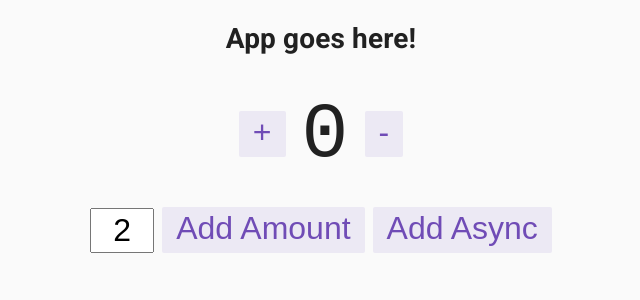
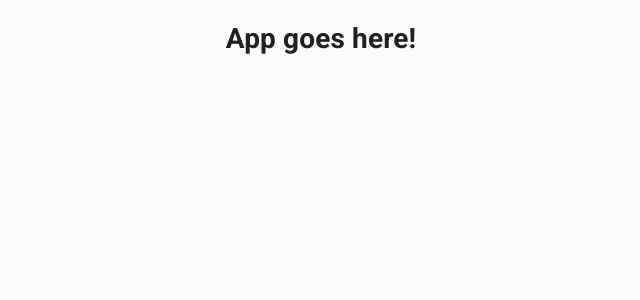
Before and after one commit to brriann/reactredux, a React (Create React App) app: page / in a window 1280 px wide. Shown: the top 300 px of the page, without its empty margins (319-959 px from the left). Built offline with nearby package versions, Linux system fonts and the light colour scheme.

Commit message:
app -= counter

```diff
--- a/src/App.tsx
+++ b/src/App.tsx
@@ -1,6 +1,5 @@
 import React from 'react';
 import CssBaseline from '@material-ui/core/CssBaseline';
-import { Counter } from './features/counter/Counter';
 import './App.css';
 
 function App() {
@@ -9,7 +8,6 @@ function App() {
       <CssBaseline />
       <div className="App">
         <h1>App goes here!</h1>
-        <Counter />
       </div>
     </React.Fragment>
   );
```
